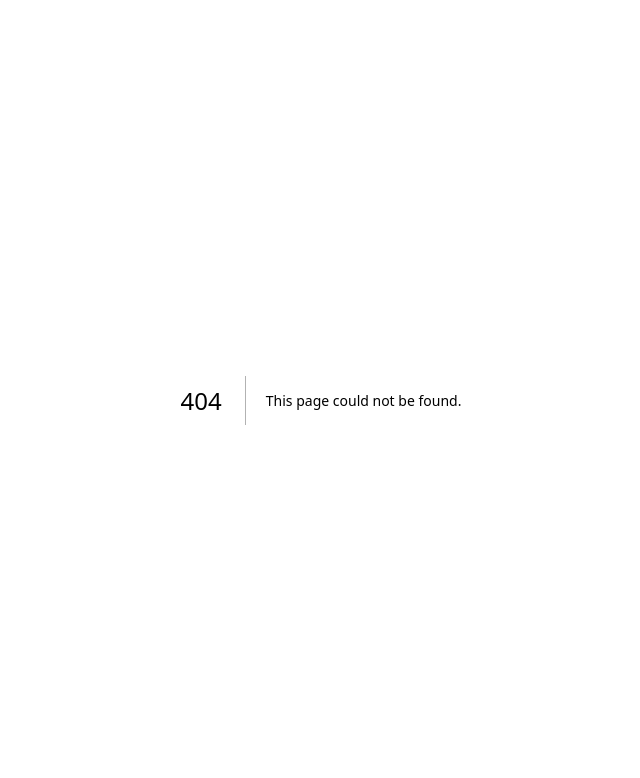
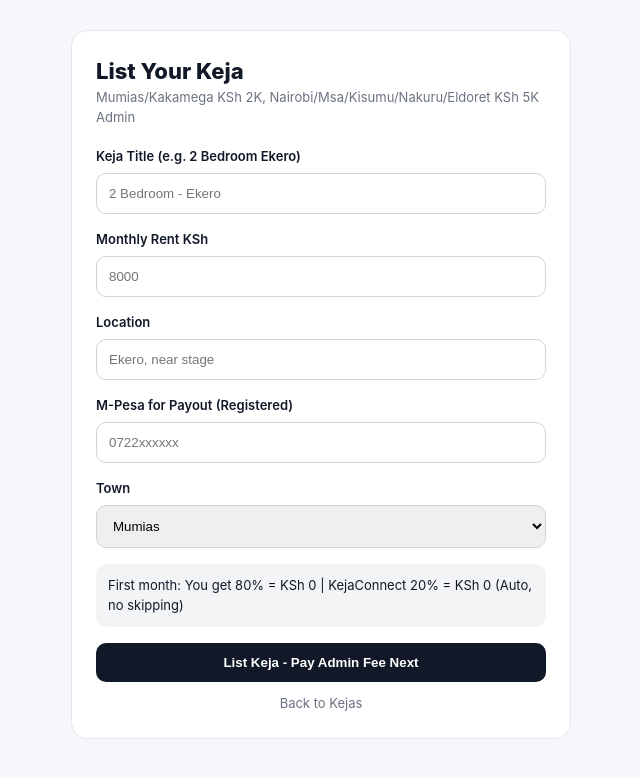
Before and after one commit to muhsinswaleh69-max/KejaConnect, a Next.js app: page /list in a window 1280 px wide. Before the commit this address had no page. Shown: the top 778 px of the page, without its empty margins (319-959 px from the left). Built offline with nearby package versions, Linux system fonts and the light colour scheme.

Commit message:
Create ListPage component for listing properties

```diff
--- /dev/null
+++ b/app/list/page.tsx
@@ -0,0 +1,60 @@
+"use client"
+import { useState } from "react"
+
+export default function ListPage() {
+  const [form, setForm] = useState({title:"", rent:"", location:"", mpesa:"", town:"Mumias"})
+  const [done, setDone] = useState(false)
+
+  const handleSubmit = () => {
+    if(!form.title || !form.rent || !form.mpesa) return alert("Fill all fields")
+    const existing = JSON.parse(localStorage.getItem("kejas") || "[]")
+    const newKeja = {
+      id: Date.now(),
+      title: form.title,
+      rent: parseInt(form.rent),
+      location: form.location,
+      mpesa: form.mpesa,
+      town: form.town,
+      yourCut: Math.round(parseInt(form.rent)*0.2),
+      toLandlord: Math.round(parseInt(form.rent)*0.8),
+      adminFee: form.town==="Mumias"||form.town==="Kakamega"?"2000":"5000",
+      status: "Listed - Pending Admin Fee"
+    }
+    localStorage.setItem("kejas", JSON.stringify([...existing, newKeja]))
+    setDone(true)
+    setTimeout(()=> window.location.href="/", 1500)
+  }
+
+  if(done) return <div style={{maxWidth:'500px', margin:'80px auto', textAlign:'center', background:'white', padding:'30px', borderRadius:'16px'}}><h2>✅ Keja Listed!</h2><p>Pay KSh {form.town==="Mumias"?"2,000":"5,000"} Admin Fee via M-Pesa Till to activate. Redirecting...</p></div>
+
+  return (
+    <div style={{maxWidth:'500px', margin:'30px auto', background:'white', padding:'24px', borderRadius:'16px', border:'1px solid #e5e7eb'}}>
+      <h1 style={{fontWeight:800, fontSize:'22px'}}>List Your Keja</h1>
+      <p style={{fontSize:'13px', color:'#6b7280', marginBottom:'16px'}}>Mumias/Kakamega KSh 2K, Nairobi/Msa/Kisumu/Nakuru/Eldoret KSh 5K Admin</p>
+
+      <label style={{fontSize:'13px', fontWeight:600}}>Keja Title (e.g. 2 Bedroom Ekero)</label>
+      <input value={form.title} onChange={e=>setForm({...form, title:e.target.value})} style={{width:'100%', padding:'12px', borderRadius:'10px', border:'1px solid #d1d5db', margin:'6px 0 12px'}} placeholder="2 Bedroom - Ekero"/>
+
+      <label style={{fontSize:'13px', fontWeight:600}}>Monthly Rent KSh</label>
+      <input type="number" value={form.rent} onChange={e=>setForm({...form, rent:e.target.value})} style={{width:'100%', padding:'12px', borderRadius:'10px', border:'1px solid #d1d5db', margin:'6px 0 12px'}} placeholder="8000"/>
+
+      <label style={{fontSize:'13px', fontWeight:600}}>Location</label>
+      <input value={form.location} onChange={e=>setForm({...form, location:e.target.value})} style={{width:'100%', padding:'12px', borderRadius:'10px', border:'1px solid #d1d5db', margin:'6px 0 12px'}} placeholder="Ekero, near stage"/>
+
+      <label style={{fontSize:'13px', fontWeight:600}}>M-Pesa for Payout (Registered)</label>
+      <input value={form.mpesa} onChange={e=>setForm({...form, mpesa:e.target.value})} style={{width:'100%', padding:'12px', borderRadius:'10px', border:'1px solid #d1d5db', margin:'6px 0 12px'}} placeholder="0722xxxxxx"/>
+
+      <label style={{fontSize:'13px', fontWeight:600}}>Town</label>
+      <select value={form.town} onChange={e=>setForm({...form, town:e.target.value})} style={{width:'100%', padding:'12px', borderRadius:'10px', border:'1px solid #d1d5db', margin:'6px 0 16px'}}>
+        <option>Mumias</option><option>Kakamega</option><option>Bungoma</option><option>Busia</option><option>Kisumu</option><option>Nairobi</option><option>Mombasa</option><option>Nakuru</option><option>Eldoret</option>
+      </select>
+
+      <div style={{background:'#f3f4f6', padding:'12px', borderRadius:'10px', fontSize:'13px', marginBottom:'16px'}}>
+        First month: You get 80% = KSh {form.rent?Math.round(parseInt(form.rent)*0.8):0} | KejaConnect 20% = KSh {form.rent?Math.round(parseInt(form.rent)*0.2):0} (Auto, no skipping)
+      </div>
+
+      <button onClick={handleSubmit} style={{width:'100%', background:'#111827', color:'white', padding:'12px', borderRadius:'10px', border:0, fontWeight:700, cursor:'pointer'}}>List Keja - Pay Admin Fee Next</button>
+      <a href="/" style={{display:'block', textAlign:'center', marginTop:'12px', fontSize:'13px', color:'#6b7280'}}>Back to Kejas</a>
+    </div>
+  )
+}
```
